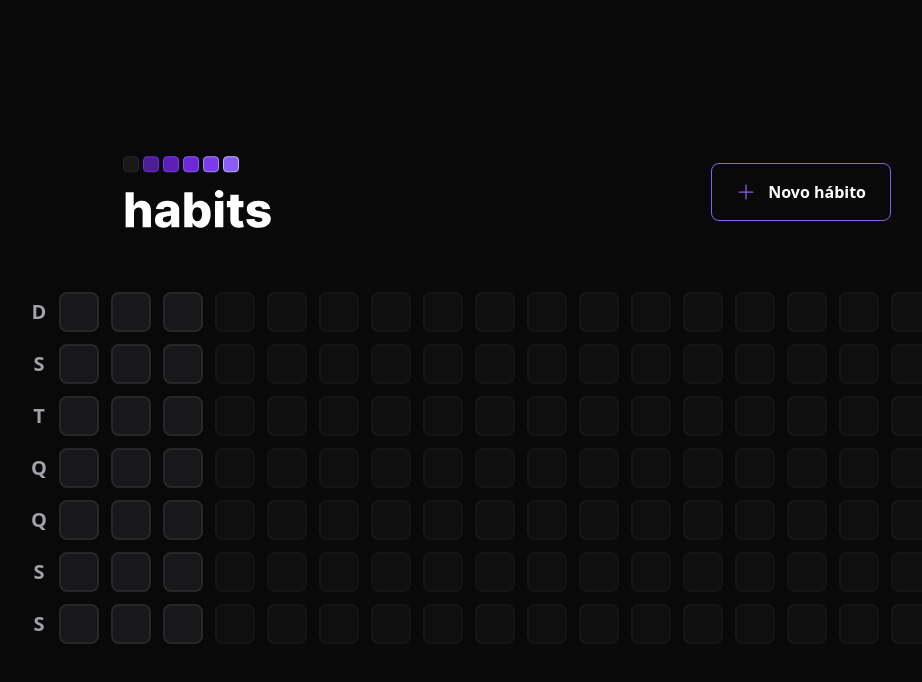
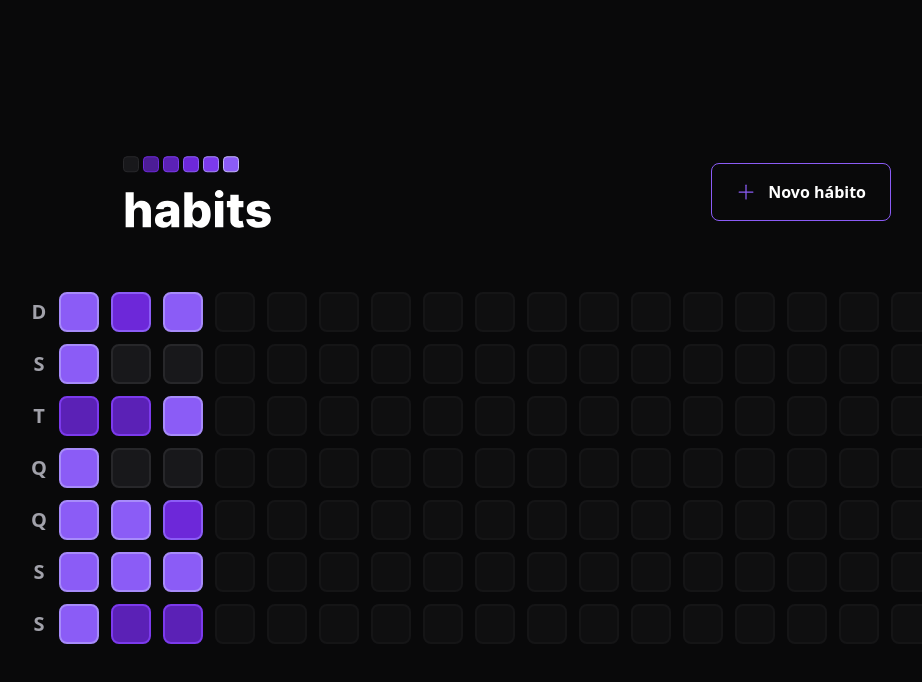
Before and after one commit to deivisondc/nlw-setup-web, a React (Vite) app: page / in a window 1280 px wide. Shown: the top 682 px of the page, without its empty margins (133-1055 px from the left). Built offline with nearby package versions, Linux system fonts and the light colour scheme.

Commit message:
add habits checkbox

```diff
--- a/src/components/HabitDay.tsx
+++ b/src/components/HabitDay.tsx
@@ -1,17 +1,49 @@
+import clsx from 'clsx'
 import * as Popover from '@radix-ui/react-popover';
+import * as Checkbox from '@radix-ui/react-checkbox';
+
 import { ProgressBar } from './ProgressBar';
+import { Check } from 'phosphor-react';
 
-export function HabitDay() {
+interface HabitDayProps {
+  completed: number
+  amount: number
+}
+
+export function HabitDay({ completed, amount }: HabitDayProps) {
+  const completedPercentage = Math.round((completed / amount) * 100)
+
   return (
     <Popover.Root>
-      <Popover.Trigger className="w-10 h-10 bg-zinc-900 border-2 border-zinc-800 rounded-lg"></Popover.Trigger>
+      <Popover.Trigger className={clsx('w-10 h-10 rounded-lg border-2', {
+        'bg-zinc-900 border-zinc-800': completedPercentage === 0,
+        'bg-violet-900 border-violet-700': completedPercentage > 0 && completedPercentage < 20,
+        'bg-violet-800 border-violet-600': completedPercentage >= 20 && completedPercentage < 40,
+        'bg-violet-700 border-violet-500': completedPercentage >= 40 && completedPercentage < 60,
+        'bg-violet-600 border-violet-500': completedPercentage >= 60 && completedPercentage < 80,
+        'bg-violet-500 border-violet-400': completedPercentage >= 80
+      })} />
 
       <Popover.Portal>
         <Popover.Content className='min-w-[320px] p-6 rounded-2xl bg-zinc-900 flex flex-col'>
           <span className='font-semibold text-zinc-400'>segunda-feira</span>
           <span className='mt-1 font-extrabold leading-tight text-3xl'>17/01</span>
 
-          <ProgressBar progress={35} />
+          <ProgressBar progress={completedPercentage} />
+
+          <div className="mt-6 flex flex-col gap-3">
+            <Checkbox.Root className='flex items-center gap-3 group'>
+              <div className='h-8 w-8 rounded-lg flex items-center justify-center bg-zinc-900 border-2 border-zinc-800 group-data-[state=checked]:bg-green-500 group-data-[state=checked]:border-green-500'>
+                <Checkbox.Indicator>
+                  <Check size={20} className="text-white" />
+                </Checkbox.Indicator>
+              </div>
+
+              <span className='font-semibold text-xl text-white leading-tight group-data-[state=checked]:line-through group-data-[state=checked]:text-zinc-400'>
+                Beber 2L de água
+              </span>
+            </Checkbox.Root>
+          </div>
 
           <Popover.Arrow height={8} width={16} className='fill-zinc-900' />
         </Popover.Content>
--- a/src/components/SummaryTable.tsx
+++ b/src/components/SummaryTable.tsx
@@ -24,7 +24,11 @@ export function SummaryTable() {
 
       <div className="grid grid-rows-7 grid-flow-col gap-3">
         {summaryDates.map(date => (
-          <HabitDay key={date.toString()} />
+            <HabitDay
+              key={date.toString()}
+              amount={5}
+              completed={Math.round(Math.random() * 5)}
+            />
           ))}
 
         {amountOfDaysToFill > 0 && Array.from({ length: amountOfDaysToFill }).map((_, index) => (
```
